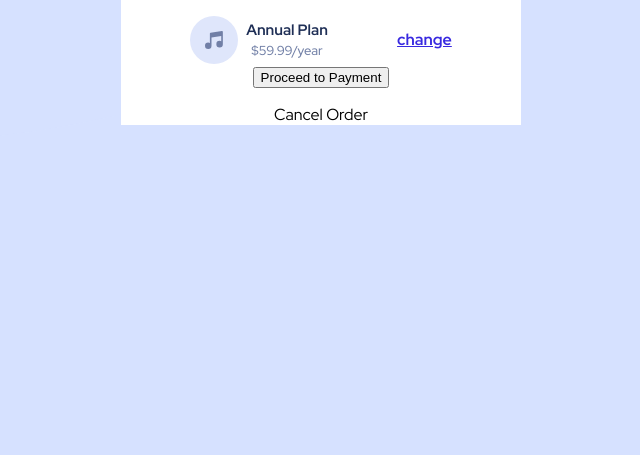
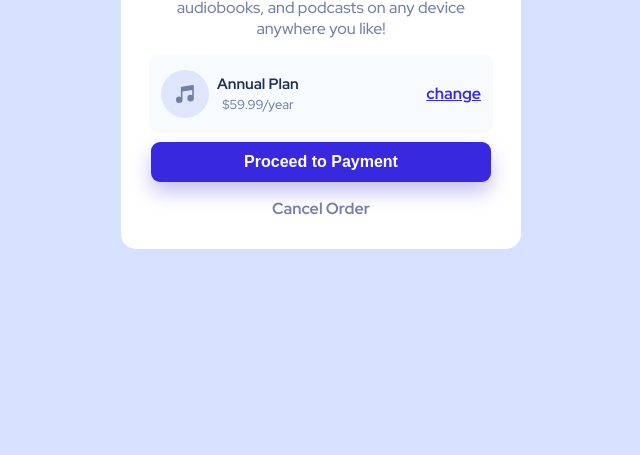
Before and after one commit to BuhleMtshali/order-summary-card, a plain HTML site: page index.html in a window 1280 px wide. Shown: the part 345-800 px from the top of the page, without its empty margins (319-959 px from the left). Drawn offline with Linux system fonts and the light colour scheme.

Commit message:
updated the stylesheet

```diff
--- a/style.css
+++ b/style.css
@@ -6,6 +6,7 @@ body {
   text-align: center;
   background-position: center;
   background-color: #d6e1ff;
+  user-select: none;
 }
 .container {
   margin-left: auto;
@@ -13,15 +14,27 @@ body {
   max-width: 400px;
   background-color: white;
   height: auto;
+  padding-bottom: 20px;
+  border: none;
+  border-radius: 15px;
+  margin-top: 50px;
 }
 .audio {
   display: flex;
   align-items: center;
-  justify-content: space-evenly;
+  justify-content: space-between;
+  background-color: #f7fbfe;
+  width: 80%;
+  margin-left: auto;
+  margin-right: auto;
+  padding: 12px;
+  border: none;
+  border-radius: 8px;
 }
 .left {
   display: flex;
   align-items: center;
+  justify-content: space-between;
 }
 .plan-text {
   padding-left: 8px;
@@ -39,12 +52,39 @@ body {
   color: hsl(245, 75%, 52%);
   font-size: 16px;
   font-weight: 700;
+  cursor: pointer;
 }
 .hero-img {
   width: 100%;
+  border-top-left-radius: 15px;
+  border-top-right-radius: 15px;
 }
 .text {
   color: hsl(224, 23%, 55%);
   font-weight: 500;
   font-size: 16px;
 }
+button {
+  margin-top: 10px;
+  width: 85%;
+  padding: 11px;
+  border: none;
+  border-radius: 9px;
+  font-size: 16px;
+  color: white;
+  background-color: hsl(245, 75%, 52%);
+  font-weight: 600;
+  box-shadow: 0px 10px 20px hsl(245deg 65% 85%);
+  transition: all 0.2s ease-in-out;
+  cursor: pointer;
+}
+button:hover {
+  opacity: 0.5;
+}
+.cancel {
+  color: hsl(224, 23%, 55%);
+  font-weight: 700;
+  font-size: 16px;
+  cursor: pointer;
+  margin-bottom: 10px;
+}
```
